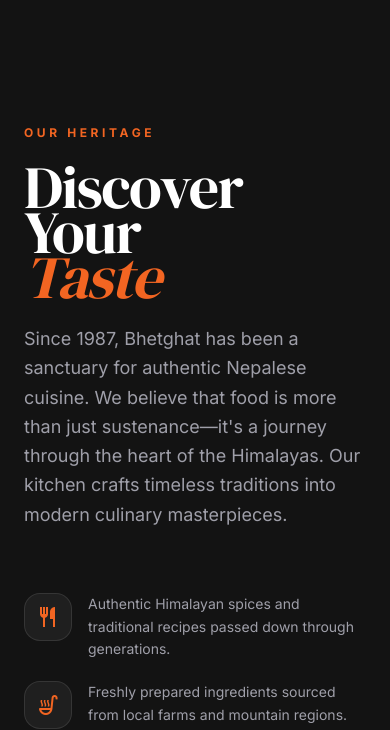
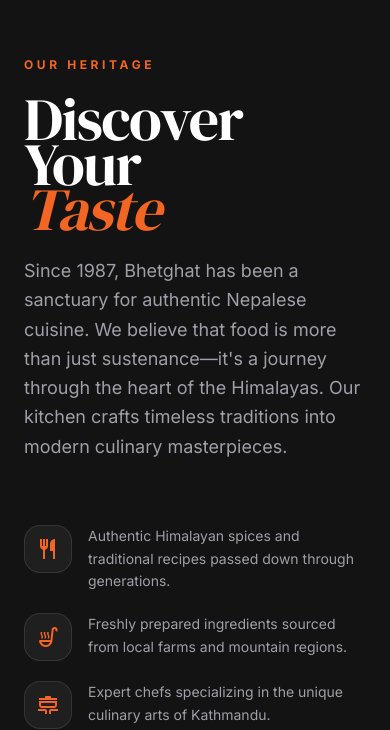
Before and after one commit to Bidyakar/bhetghat, a Next.js app: page / in a window 390 px wide. Shown: the part 847-1577 px from the top of the page. Built offline with nearby package versions, Linux system fonts and the light colour scheme.

Commit message:
updated pages

```diff
--- a/src/components/aboutsection.tsx
+++ b/src/components/aboutsection.tsx
@@ -29,9 +29,9 @@ const aboutCaptions = [
 
 export default function AboutSection() {
     return (
-        <section className="py-32 bg-[#131313] overflow-hidden relative">
+        <section className="py-15 bg-[#131313] overflow-hidden relative">
             <div className="w-full max-w-[2200px] mx-auto px-6 lg:px-10 2xl:px-25 relative z-10">
-                <div className="flex flex-col lg:flex-row items-center justify-between gap-10 lg:gap-25">
+                <div className="flex flex-col lg:flex-row items-center justify-between ">
 
                     <div className="lg:w-[45%] space-y-10">
                         <div className="space-y-6">
--- a/src/components/promotionsection.tsx
+++ b/src/components/promotionsection.tsx
@@ -1,9 +1,15 @@
+'use client';
+
 import Image from "next/image";
+import { motion } from "framer-motion";
 
 export default function PromoSection() {
     return (
         <section className="py-20 px-6 lg:px-16 2xl:px-32 h-[70vh] w-full max-w-[2500px] mx-auto bg-[#131313]">
-            <div className="grid grid-cols-1 md:grid-cols-2 gap-8 h-[50vh]">
+            <div className="md:flex-row grid grid-cols-1 md:grid-cols-2 gap-8 h-[50vh]">
+
+
+
 
 
                 <div className="bg-white rounded-xl p-10 flex flex-col justify-center items-start relative overflow-hidden group">
```
